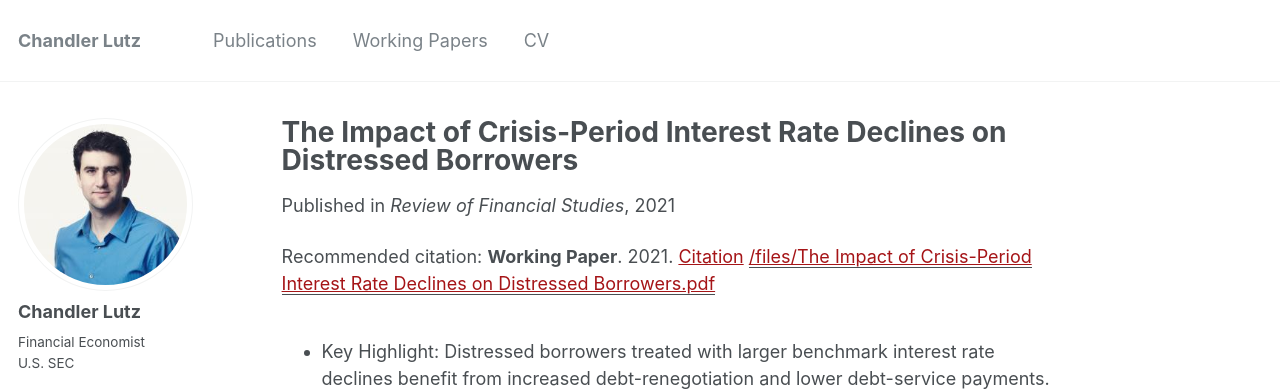
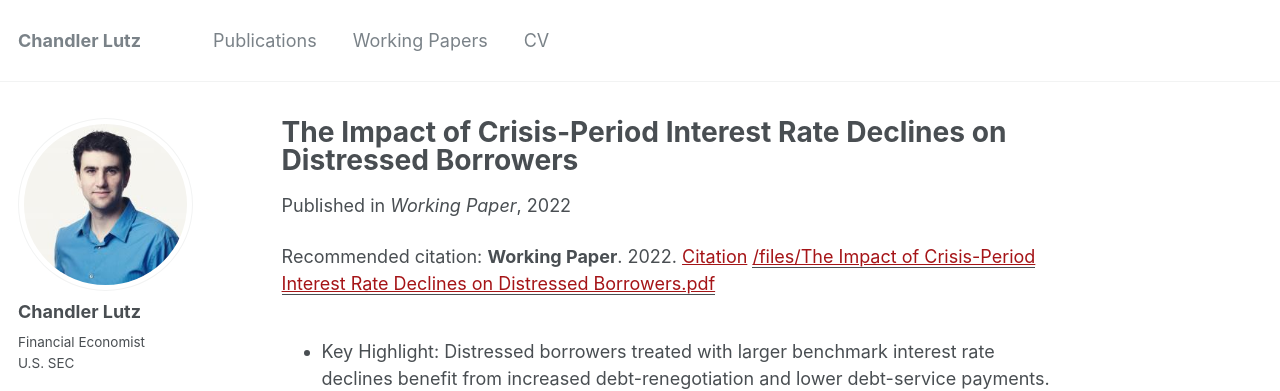
Before and after one commit to ChandlerLutz/ChandlerLutz.github.io, a Jekyll site: the page built from _workingpapers/2022-interest-rate-declines-distressed-borrowers.md, in a window 1280 px wide and 1028 px high. Shown: the top 391 px of the window. Built offline with Jekyll 4.4.1, drawn with Linux system fonts in a browser that asks for light colours.

Commit message:
Update bbx mp3 paper

```diff
--- a/_workingpapers/2021-interest-rate-declines-distressed-borrowers.md
+++ b/_workingpapers/2022-interest-rate-declines-distressed-borrowers.md
@@ -2,10 +2,10 @@
 title: "The Impact of Crisis-Period Interest Rate Declines on Distressed Borrowers"
 collection: publications
 permalink: /publication/interest-rate-declines-and-distressed-borrowers
-date: 2021-12-01
-venue: 'Review of Financial Studies'
+date: 2022-01-01
+venue: 'Working Paper'
 paperurl: '/files/The Impact of Crisis-Period Interest Rate Declines on Distressed Borrowers.pdf'
 link: 'https://papers.ssrn.com/sol3/papers.cfm?abstract_id=3869199'
-citation: '<b>Working Paper</b>. 2021. <a href="https://scholar.google.com/scholar?hl=en&as_sdt=0%2C5&q=%22The+Impact+of+Crisis-Period+Interest+Rate+Declines+on+Distressed+Borrowers%22&btnG=#d=gs_cit&u=%2Fscholar%3Fq%3Dinfo%3AnMArPkM5cLIJ%3Ascholar.google.com%2F%26output%3Dcite%26scirp%3D0%26hl%3Den">Citation</a>'
+citation: '<b>Working Paper</b>. 2022. <a href="https://scholar.google.com/scholar?hl=en&as_sdt=0%2C5&q=%22The+Impact+of+Crisis-Period+Interest+Rate+Declines+on+Distressed+Borrowers%22&btnG=#d=gs_cit&u=%2Fscholar%3Fq%3Dinfo%3AnMArPkM5cLIJ%3Ascholar.google.com%2F%26output%3Dcite%26scirp%3D0%26hl%3Den">Citation</a>'
 ---
 * Key Highlight: Distressed borrowers treated with larger benchmark interest rate declines benefit from increased debt-renegotiation and lower debt-service payments. However, following debt-renegotiation, surviving treated borrowers re-enter and linger in serious delinquency. Findings suggest that while monetary policy may effect reductions in benchmark rates and spur debt-renegotiation, such interventions may not lead to longer-run curative outcomes.
```
